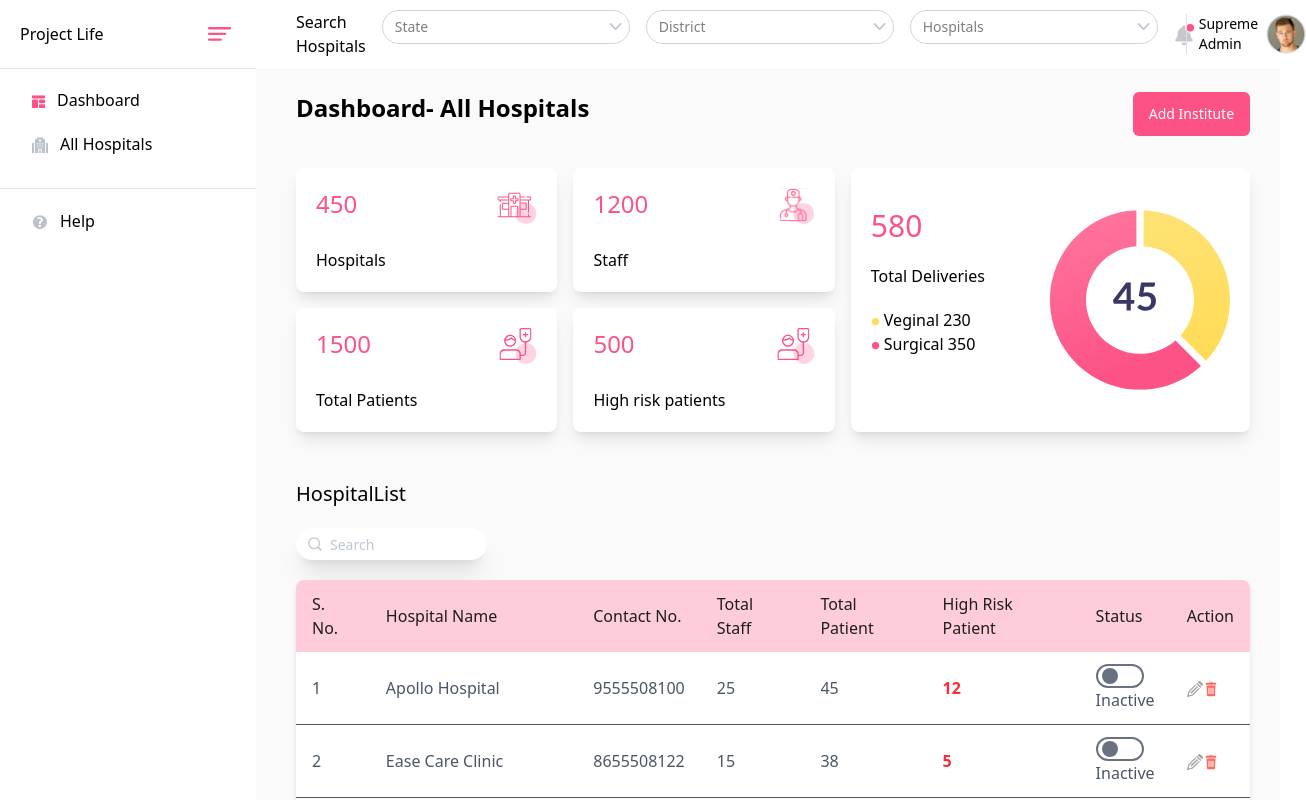
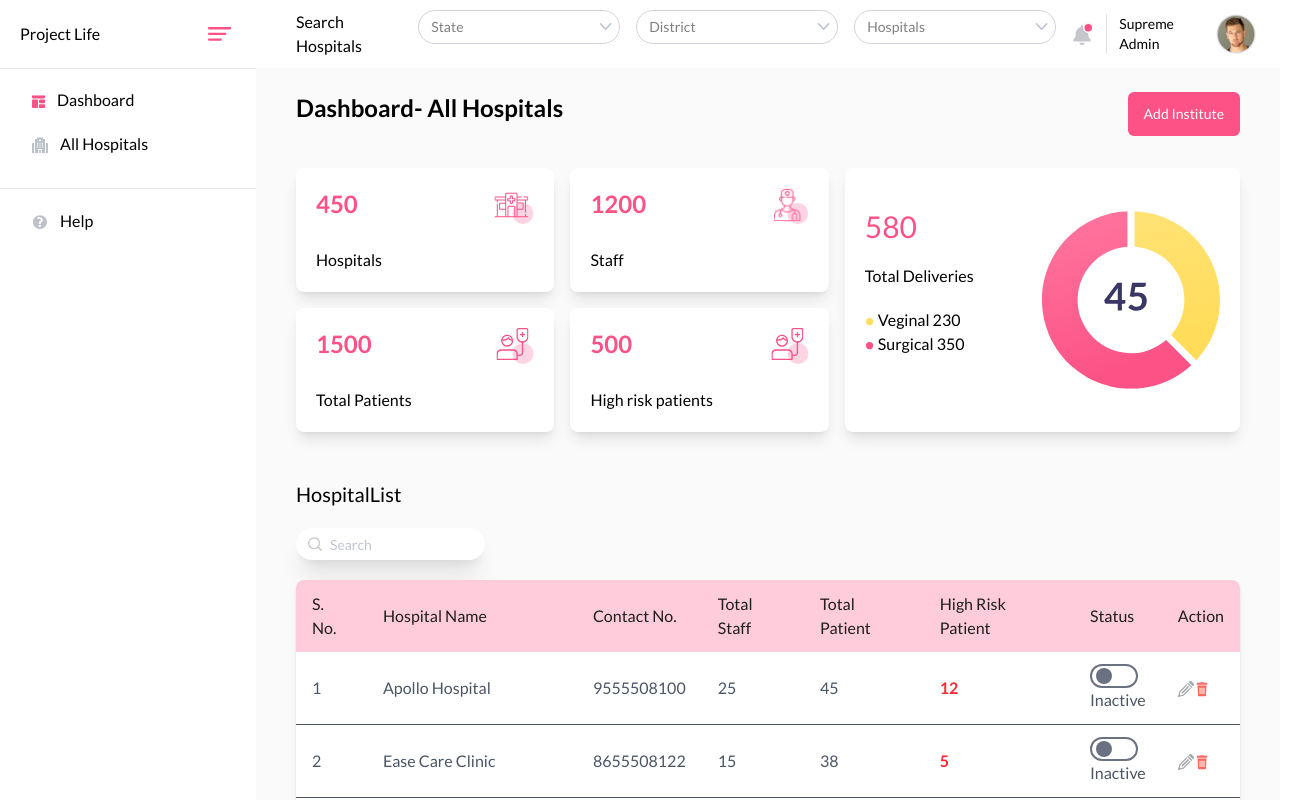
Before and after one commit to heysbr/project-life, a Next.js app: page /dashboard in a window 1280 px wide. Shown: the top 800 px of the page, 1306 px wide, since content can reach past the window. Built offline with nearby package versions, Linux system fonts and the light colour scheme.

Commit message:
style: improve layout and styling in LoginForm, OtpPage, and SideBar components

```diff
--- a/src/Pages/LoginForm/LoginForm.jsx
+++ b/src/Pages/LoginForm/LoginForm.jsx
@@ -22,7 +22,7 @@ export default function LoginForm() {
   ];
 
   return (
-    <div className="w-9/10 h-fit p-5 py-10 bg-white   rounded-2xl ">
+    <div className="w-9/10 h-fit px-5  bg-white rounded-2xl ">
       <Heading>Login</Heading>
       <form className="mt-8">
         <div className="flex flex-col mb-4 mt-8 gap-y-5 ">
--- a/src/Pages/OtpPage/OtpPage.jsx
+++ b/src/Pages/OtpPage/OtpPage.jsx
@@ -6,7 +6,7 @@ import OtpInput from './OtpInput'
 
 export default function OtpPage() {
   return (
-    <div className=" h-fit bg-white rounded-2xl my-auto  mx-auto ">
+    <div className=" h-fit bg-white rounded-2xl my-auto mx-auto ">
         <Heading className={"mb-10"}>OTP Screen</Heading>
         <p className='mb-10'>We have sent an OTP on your Mobile no.<br/><span className='text-[#FC5285]'>9755253699</span></p>
         <OtpInput className={"justify-center mb-10"} />
--- a/src/app/dashboard/page.jsx
+++ b/src/app/dashboard/page.jsx
@@ -4,9 +4,24 @@ import SideBar from "@/components/dashboard/SideBar";
 import Stats from "@/components/dashboard/Stats";
 import React from "react";
 
+import { Poppins, Lato } from "next/font/google";
+
+
+const poppins = Poppins({
+  subsets: ["latin"],
+  weight: ["400", "700"], // Add weights you need
+  variable: "--font-poppins", // Optional CSS variable name
+});
+
+const lato = Lato({
+  subsets: ["latin"],
+  weight: ["300", "400", "700"], // Add weights you need
+  variable: "--font-lato", // Optional CSS variable name
+});
+
 export default function page() {
   return (
-    <div className="flex flex-row bg-[#E8E8E8] h-fit ">
+    <div className={`flex flex-row bg-[#E8E8E8] h-fit ${lato.variable}`}>
       <div className="flex flex-col bg-[#FFFFFF] w-fit">
         <SideBar />
       </div>
--- a/src/app/globals.css
+++ b/src/app/globals.css
@@ -1 +1,4 @@
 @import "tailwindcss";
+
+
+*{font-family: var(--font-lato);}
--- a/src/components/dashboard/SideBar.jsx
+++ b/src/components/dashboard/SideBar.jsx
@@ -30,26 +30,26 @@ export default function SideBar() {
           <Image
             src={toggle ? Menu : MenuToggle}
             alt="menu"
-            className="m-6 cursor-pointer"
+            className="m-6 cursor-pointer active:scale-95 "
             onClick={() => setToggle(!toggle)}
           />
         </div>
-        <Link href={"/dashboard"} className=" w-full   pl-5">
+        <Link href={"/dashboard"} className=" w-full   pl-5 active:scale-98">
           <Image
             src={Dashboard}
             alt="Dashboard"
-            className="inline mx-3 hover:"
+            className="inline mx-3 hover: "
           />
           {toggle && <span>Dashboard</span>}
         </Link>
         <Link
           href={"/dashboard/all-hospitals"}
-          className="border-b border-[#E8E8E8] w-full pb-8  pl-5"
+          className="border-b border-[#E8E8E8] w-full pb-8  pl-5 active:scale-98"
         >
-          <Image src={Hospitals} alt="Hospitals" className="inline mx-3" />
+          <Image src={Hospitals} alt="Hospitals" className="inline mx-3 " />
           {toggle && <span>All Hospitals</span>}
         </Link>
-        <Link href={"/dashboard/help"} className="w-full pl-5 ">
+        <Link href={"/dashboard/help"} className="w-full pl-5 active:scale-98">
           <Image src={Help} alt="Help" className="inline mx-3" />
           {toggle && <span>Help</span>}
         </Link>
--- a/src/components/dashboard/Stats.jsx
+++ b/src/components/dashboard/Stats.jsx
@@ -29,7 +29,7 @@ export default function Stats() {
                 className="bg-white shadow-lg rounded-lg p-5"
               >
                 <div className="flex flex-row justify-between">
-                  <p className="text-2xl text-[#FC5285] font-medium">
+                  <p className="text-2xl text-[#FC5285] font-semibold ">
                     {item.num}
                   </p>
                   <Image src={item.icon} alt={item.name} className="inline" />
```
